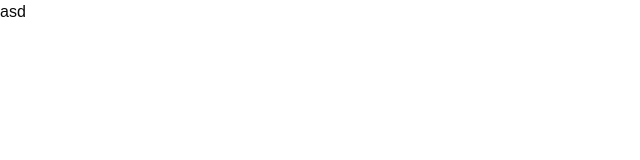
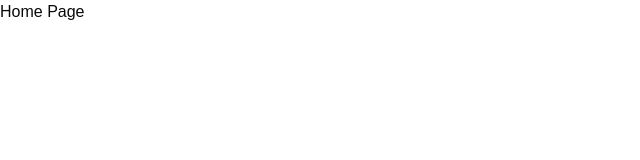
Before and after one commit to poncho29/gestor-de-citas-app, a Next.js app: page / in a window 1280 px wide. Shown: the top 160 px of the page, without its empty margins (0-640 px from the left). Built offline with nearby package versions, Linux system fonts and the light colour scheme.

Commit message:
add: change copy

```diff
--- a/src/app/page.tsx
+++ b/src/app/page.tsx
@@ -3,7 +3,7 @@
 export default function Home() {
   return (
     <>
-      <div>asd</div>
+      <div>Home Page</div>
     </>
   );
 }
```
